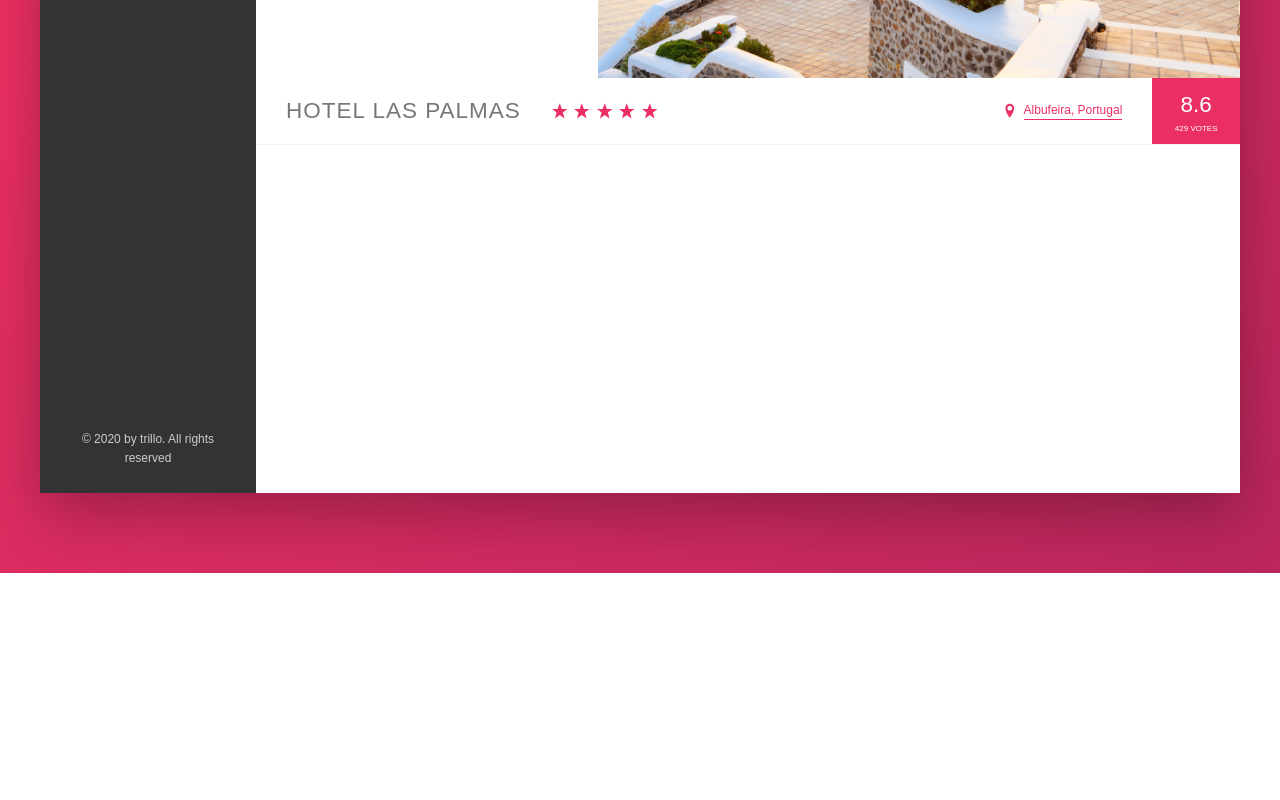
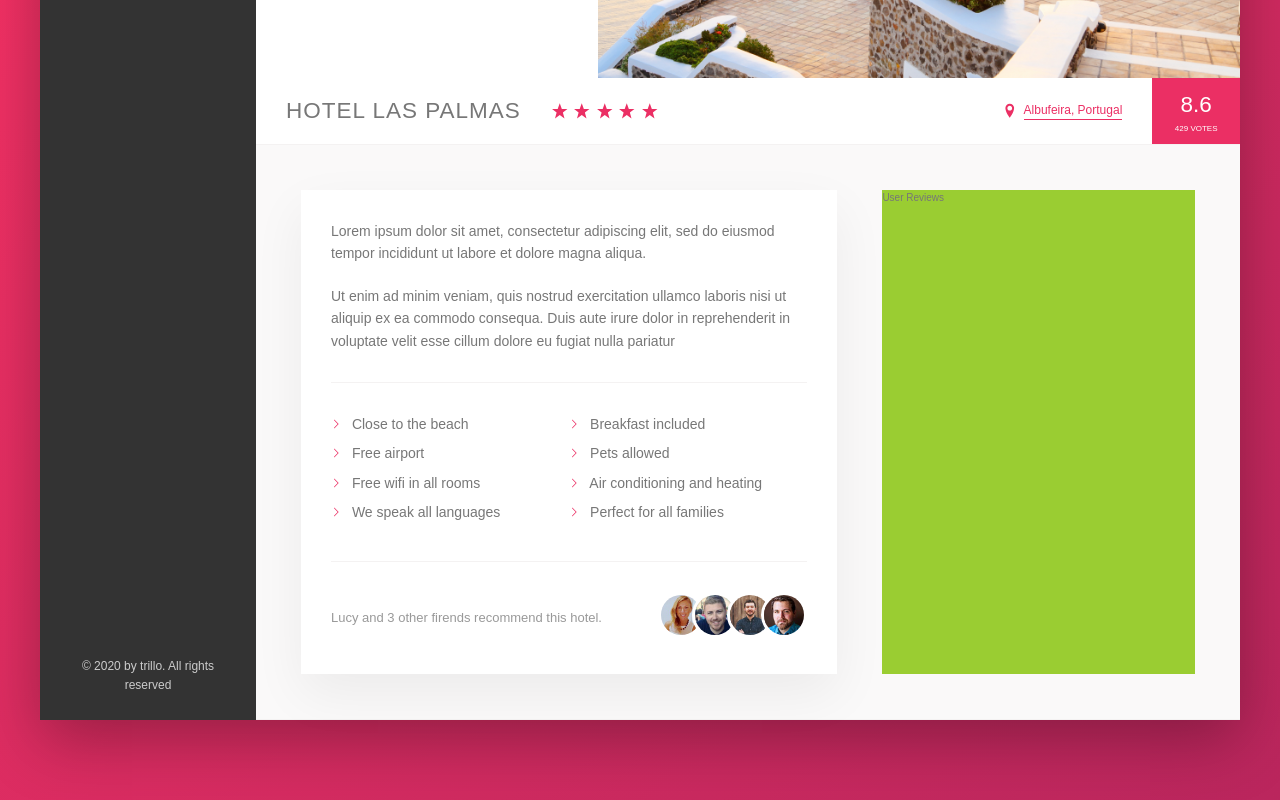
Before and after one commit to prinpadure/Flexbox-Trillo, a website: page index.html in a window 1280 px wide. Shown: the part 457-1257 px from the top of the page. Before the commit the page ends 1030 px from the top, so only its background shows below. Drawn offline with nearby package versions, Linux system fonts and the light colour scheme; files that its build step writes are made by us from their sources.

Commit message:
commit of description section

```diff
--- a/index.html
+++ b/index.html
@@ -13,6 +13,7 @@
 
         <title>trillo &mdash; Your all-in-one booking app</title>
     </head>
+
     <body>
         <div class="container">
             <header class="header">
@@ -172,6 +173,79 @@
                             <div class="overview__rating-count">429 votes</div>
                         </div>
                     </div>
+                    <div class="detail">
+                        <div class="description">
+                            <p class="paragraph">
+                                Lorem ipsum dolor sit amet, consectetur
+                                adipiscing elit, sed do eiusmod tempor
+                                incididunt ut labore et dolore magna aliqua.
+                            </p>
+                            <p class="paragraph">
+                                Ut enim ad minim veniam, quis nostrud
+                                exercitation ullamco laboris nisi ut aliquip ex
+                                ea commodo consequa. Duis aute irure dolor in
+                                reprehenderit in voluptate velit esse cillum
+                                dolore eu fugiat nulla pariatur
+                            </p>
+                            <ul class="list">
+                                <li class="list__item">
+                                    <span>Close to the beach</span>
+                                </li>
+                                <li class="list__item">
+                                    <span>Breakfast included</span>
+                                </li>
+                                <li class="list__item">
+                                    <span>Free airport</span>
+                                </li>
+                                <li class="list__item">
+                                    <span>Pets allowed</span>
+                                </li>
+                                <li class="list__item">
+                                    <span>Free wifi in all rooms</span>
+                                </li>
+                                <li class="list__item">
+                                    <span>Air conditioning and heating</span>
+                                </li>
+                                <li class="list__item">
+                                    <span>We speak all languages</span>
+                                </li>
+                                <li class="list__item">
+                                    <span>Perfect for all families</span>
+                                </li>
+                            </ul>
+                            <div class="recommend">
+                                <p class="recommend__count">
+                                    <span
+                                        >Lucy and 3 other firends recommend this
+                                        hotel.</span
+                                    >
+                                </p>
+                                <div class="recommend__friends">
+                                    <img
+                                        src="img/user-2.jpg"
+                                        alt="Friend 1"
+                                        class="recommend__photo"
+                                    />
+                                    <img
+                                        src="img/user-3.jpg"
+                                        alt="Friend 2"
+                                        class="recommend__photo"
+                                    />
+                                    <img
+                                        src="img/user-4.jpg"
+                                        alt="Friend 3"
+                                        class="recommend__photo"
+                                    />
+                                    <img
+                                        src="img/user-5.jpg"
+                                        alt="Friend 4"
+                                        class="recommend__photo"
+                                    />
+                                </div>
+                            </div>
+                        </div>
+                        <div class="user-reviews">User Reviews</div>
+                    </div>
                 </main>
             </div>
         </div>
--- a/sass/_base.scss
+++ b/sass/_base.scss
@@ -30,6 +30,8 @@ Grey dark 3: #999
     --color-grey-dark-3: #999;
 
     --shadow-dark: 0 2rem 6rem rgba(0, 0, 0, 0.3);
+    --line: 1px solid var(--color-grey-light-2);
+    --shadow-light: 0 2rem 5rem rgba(0, 0, 0, 0.06);
 }
 
 * {
@@ -59,6 +61,5 @@ body {
     );
     background-size: cover;
     background-repeat: no-repeat;
-    min-height: 100vh;
     color: var(--color-grey-dark-2);
 }
--- a/sass/_components.scss
+++ b/sass/_components.scss
@@ -175,7 +175,7 @@
 .overview {
     display: flex;
     align-items: center;
-    border-bottom: 1px solid var(--color-grey-light-2);
+    border-bottom: var(--line);
 
     &__heading {
         font-size: 2.25rem;
@@ -259,3 +259,67 @@
         box-shadow: none;
     }
 }
+
+.paragraph:not(:last-of-type) {
+    margin-bottom: 2rem;
+}
+
+.list {
+    margin: 3rem 0;
+    list-style: none;
+    padding: 3rem 0;
+    border-top: var(--line);
+    border-bottom: var(--line);
+
+    display: flex;
+    flex-wrap: wrap;
+
+    &__item {
+        flex: 0 0 50%;
+        margin-bottom: 0.7rem;
+    }
+
+    &__item::before {
+        content: "";
+        display: inline-block;
+        height: 1rem;
+        width: 1rem;
+        margin-right: 0.7rem;
+
+        // older browsers
+        // background: url(../img/chevron-thin-right.svg);
+        // background-size: cover;
+
+        // newer browsers: masks
+        background-color: var(--color-primary);
+        -webkit-mask-image: url(../img/chevron-thin-right.svg);
+        -webkit-mask-size: cover;
+        mask-image: url(../img/chevron-thin-right.svg);
+        mask-size: cover;
+    }
+}
+
+.recommend {
+    font-size: 1.3rem;
+    color: var(--color-grey-dark-3);
+    display: flex;
+    justify-content: space-between;
+    align-items: center;
+
+    &__count {
+    }
+    &__friends {
+    }
+
+    &__photo {
+        box-sizing: content-box;
+        height: 4rem;
+        width: 4rem;
+        border-radius: 50%;
+        border: 3px solid white;
+
+        &:not(:last-child) {
+            margin-right: -1.5rem;
+        }
+    }
+}
--- a/sass/_layout.scss
+++ b/sass/_layout.scss
@@ -3,7 +3,6 @@
     margin: 8rem auto;
     background-color: var(--color-grey-light-1);
     box-shadow: var(--shadow-dark);
-
     min-height: 50rem;
 }
 
@@ -11,7 +10,7 @@
     font-size: 1.4rem;
     height: 7rem;
     background-color: #fff;
-    border-bottom: 1px solid var(--color-grey-light-2);
+    border-bottom: var(--line);
     display: flex;
     justify-content: space-between;
     align-items: center;
@@ -32,6 +31,26 @@
 
 .hotel-view {
     background-color: #fff;
-    height: 80rem;
     flex: 1;
 }
+
+.detail {
+    display: flex;
+    padding: 4.5rem;
+    background-color: var(--color-grey-light-1);
+    border-bottom: var(--line);
+}
+
+.description {
+    font-size: 1.4rem;
+    background-color: white;
+    box-shadow: var(--shadow-light);
+    flex: 0 0 60%;
+    margin-right: 4.5rem;
+    padding: 3rem;
+}
+
+.user-reviews {
+    background-color: yellowgreen;
+    flex: 1;
+}
```
